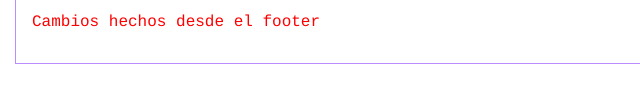
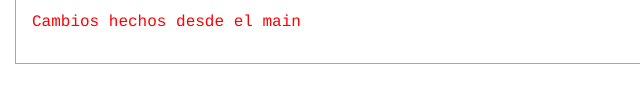
Before and after one commit to JhonatanOlarteV/Pruebas_en_GIT, a plain HTML site: page index.html in a window 1280 px wide. Shown: the part 180-282 px from the top of the page, 160-800 px from the left. Drawn offline with Linux system fonts and the light colour scheme.

Commit message:
Cambio en el index y en el css

```diff
--- a/index.html
+++ b/index.html
@@ -15,7 +15,7 @@
                 <p>Vamos a hacer cambios importantes ya tengo mas conocimientos en git, pero aun no he terminado</p>
                 <p>Hola mundo</p>
             </div>
-            <p>Cambios hechos desde el footer</p>
+            <p>Cambios hechos desde el main</p>
         </div>
     </body>
 </html>
```
